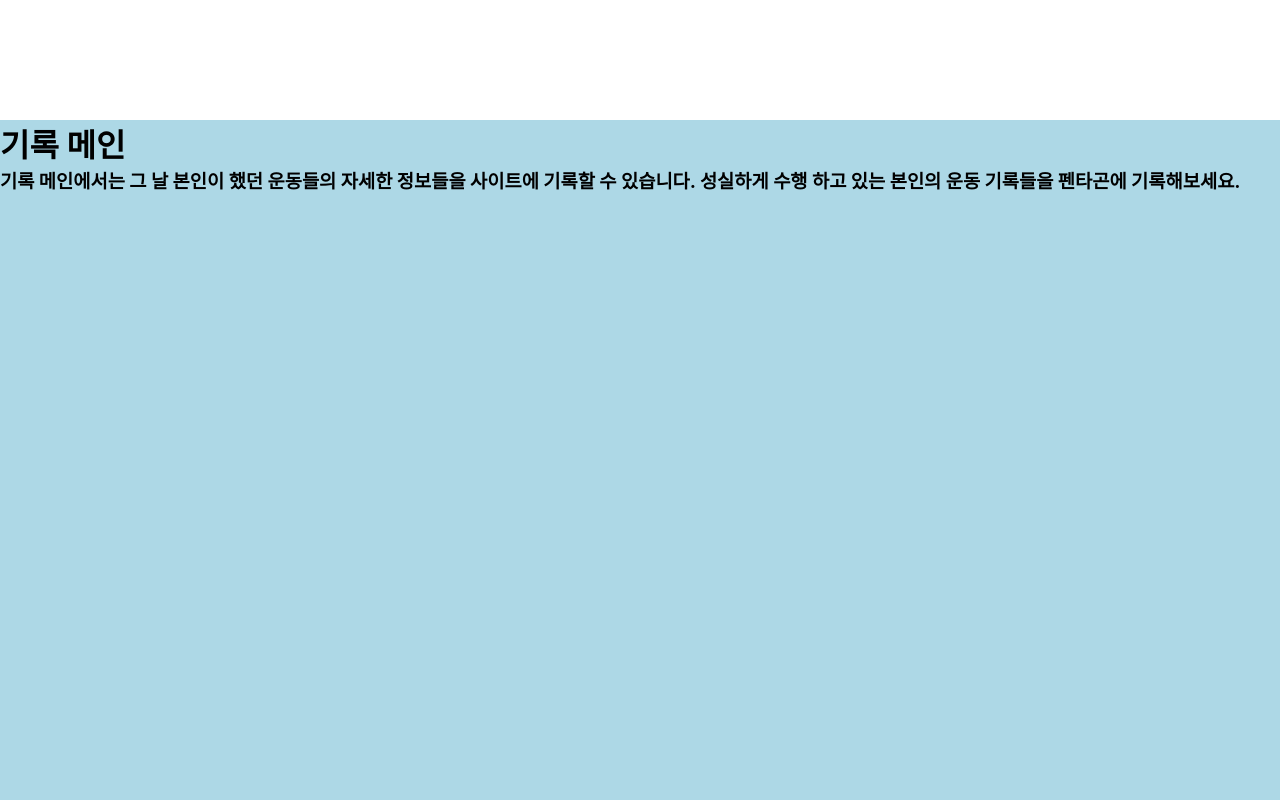
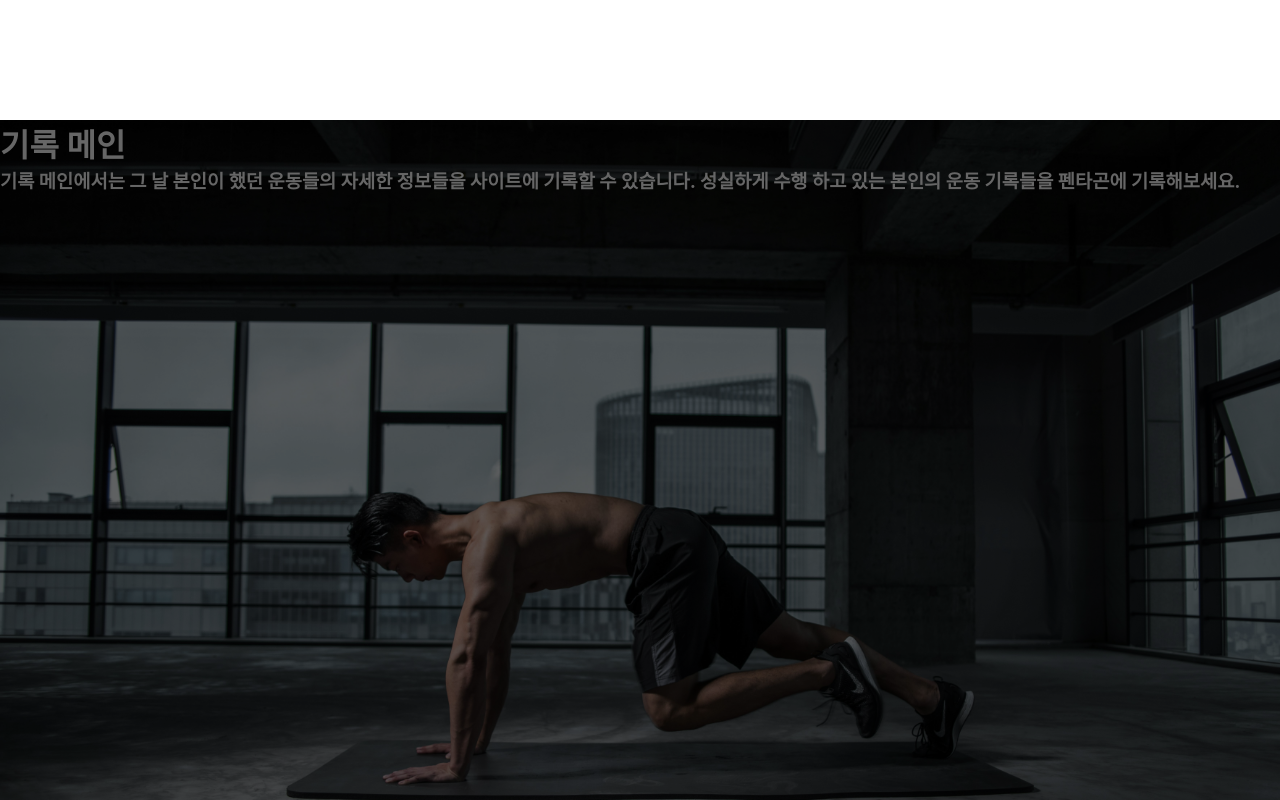
Before and after one commit to YooUisun/pentagon, a React (Create React App) app: page / in a window 1280 px wide. Shown: the part 1480-2280 px from the top of the page. Built offline with nearby package versions, Linux system fonts and the light colour scheme.

Commit message:
3번째 콘텐츠 제작 시작

```diff
--- a/src/pages/mainpage/MainPage.css
+++ b/src/pages/mainpage/MainPage.css
@@ -10,7 +10,13 @@ a {
 #introduce-page3 {
     width: 100%;
     height: 100vh;
-    background-color: lightblue;
+    background-image: url('../../assets/image/page3title.jpg');
+    background-size: cover;
+    filter: brightness(40%);
+}
+
+.content3 {
+    color: white;
 }
 
 #introduce-page4 {
--- a/src/pages/mainpage/MainPage.js
+++ b/src/pages/mainpage/MainPage.js
@@ -30,10 +30,10 @@ function MainPage() {
         <ContentOne/>
         <ContentTwo/>
         <Container id="introduce-page3">
-            <h1>
+            <h1 className="content3">
                 기록 메인
             </h1>
-            <h3>
+            <h3 className="content3">
                 기록 메인에서는 그 날 본인이 했던 운동들의 자세한 정보들을 사이트에 기록할 수 있습니다.
                 성실하게 수행 하고 있는 본인의 운동 기록들을 펜타곤에 기록해보세요.
             </h3>
```
Also changed, not shown: src/assets/image/page3title.jpg (added).
